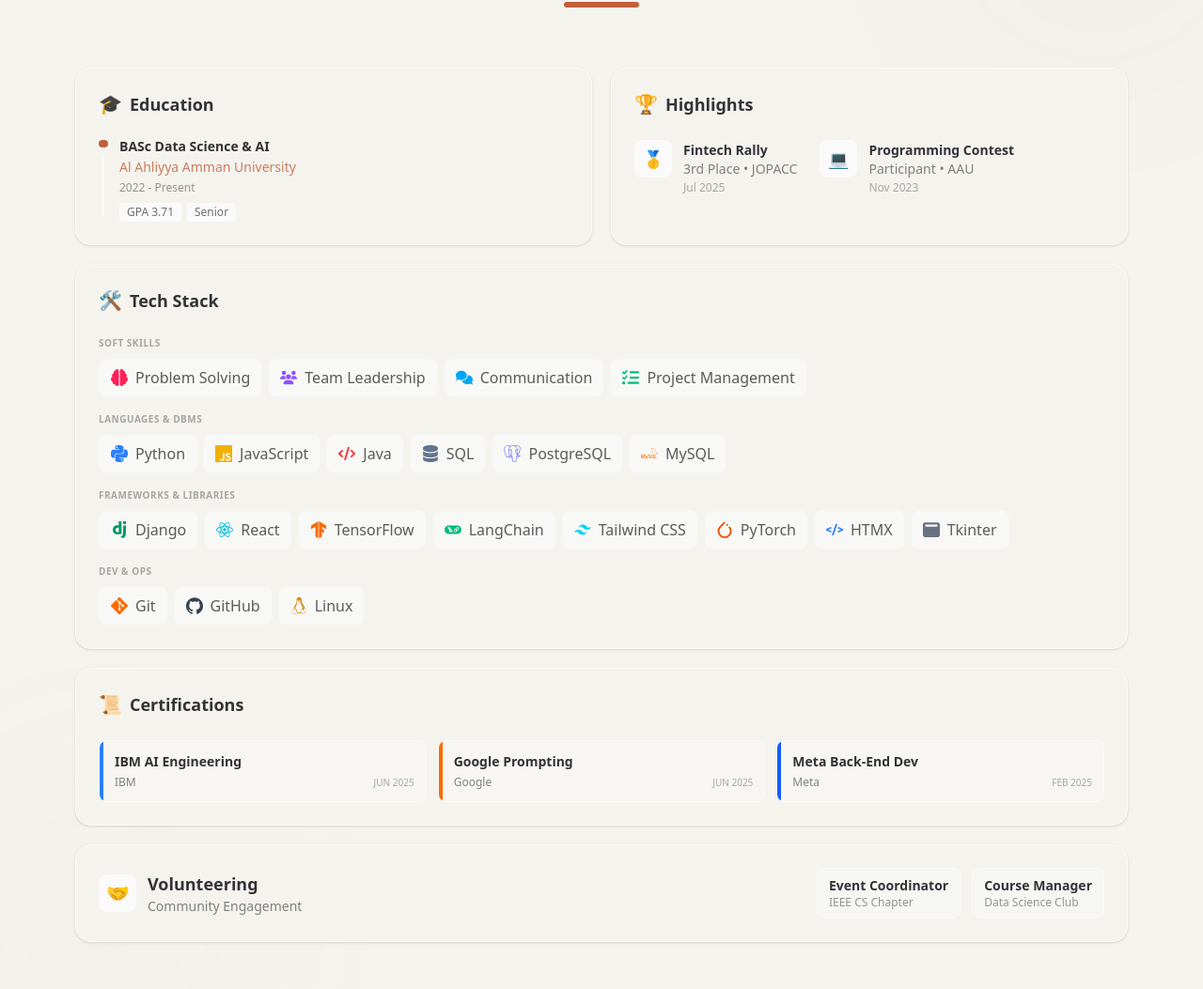
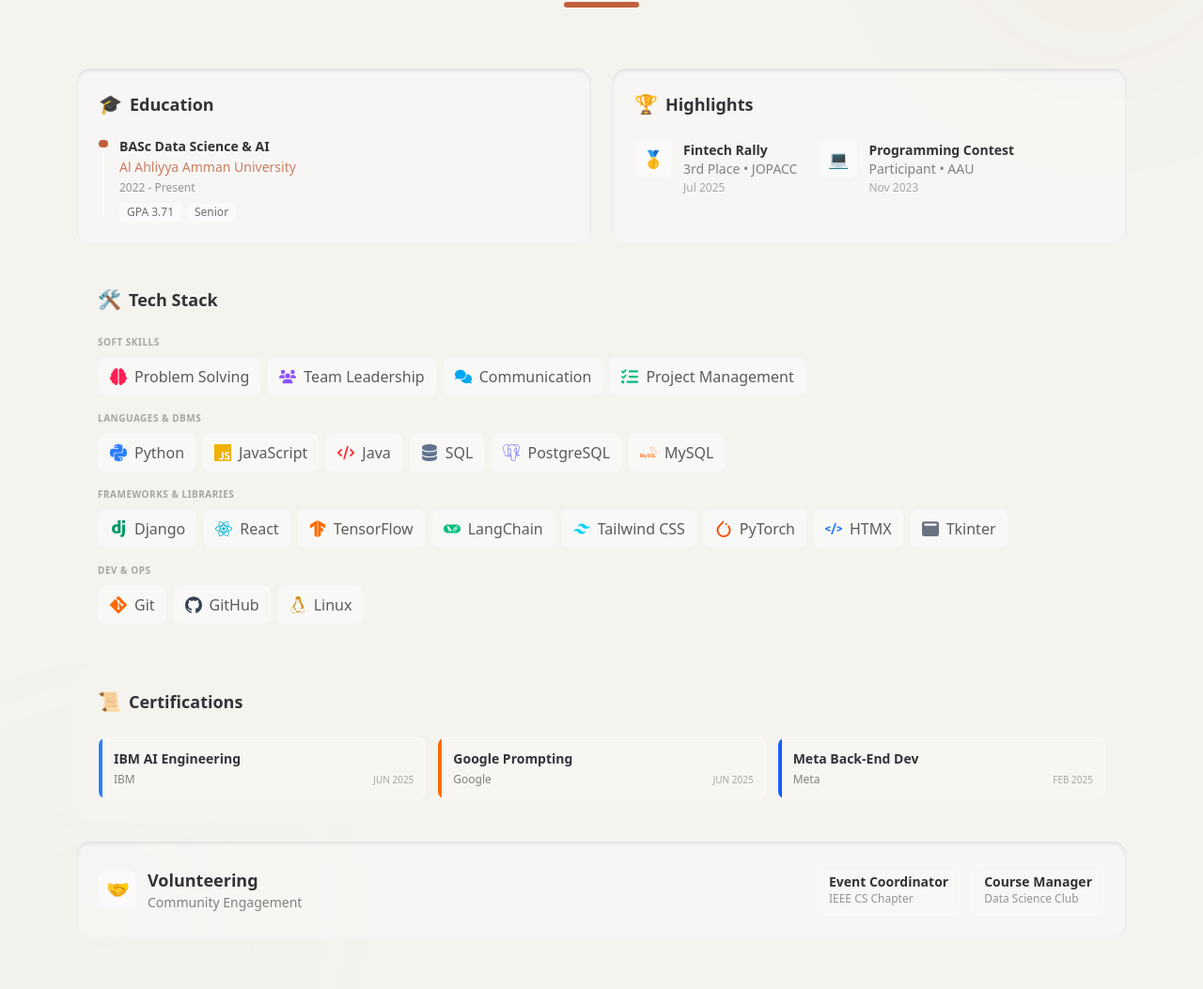
Before and after one commit to aboodmord6/profile, a React (Vite) app: page / in a window 1280 px wide. Shown: the part 1004-2057 px from the top of the page at 94% size. Built offline with nearby package versions, Linux system fonts and the light colour scheme.

Commit message:
feat(about): add About Me section with education, skills, and certifications.

```diff
--- a/src/components/About.jsx
+++ b/src/components/About.jsx
@@ -57,8 +57,8 @@ const About = () => {
   };
 
   // Consistent base card class
-  const cardBase = "card bg-base-100 border border-base-200 hover:border-primary/30 shadow-sm hover:shadow-md transition-shadow duration-200";
-
+  const cardBaseIn = "card bg-base-200/50 border border-base-300/50 shadow-[inset_0_2px_4px_rgba(0,0,0,0.1)] hover:shadow-[inset_0_2px_8px_rgba(0,0,0,0.15)] transition-all duration-300";
+  const cardBaseOut = "card bg-base-100 transition-all duration-300";
   return (
     <section id="about" className="py-24 relative overflow-hidden bg-base-100">
         {/* Background Decorations - Subtle */}
@@ -94,7 +94,7 @@ const About = () => {
 
 
           {/* 1. Education */}
-          <motion.div variants={item} className={`md:col-span-6 ${cardBase}`}>
+          <motion.div variants={item} className={`md:col-span-6 ${cardBaseIn}`}>
              <div className="card-body p-6">
                 <h3 className="text-lg font-bold text-base-content flex items-center gap-2 mb-3">
                     <span className="text-xl">🎓</span> Education
@@ -122,7 +122,7 @@ const About = () => {
           </motion.div>
 
           {/* 2. Highlights */}
-          <motion.div variants={item} className={`md:col-span-6 ${cardBase}`}>
+          <motion.div variants={item} className={`md:col-span-6 ${cardBaseIn}`}>
             <div className="card-body p-6">
               <h3 className="text-lg font-bold text-base-content flex items-center gap-2 mb-4">
                 <span className="text-xl">🏆</span> Highlights
@@ -149,7 +149,7 @@ const About = () => {
           </motion.div>
 
           {/* 3. Skills - Full width */}
-          <motion.div variants={item} className={`md:col-span-12 ${cardBase}`}>
+          <motion.div variants={item} className={`md:col-span-12 ${cardBaseOut}`}>
             <div className="card-body p-6">
               <h3 className="text-lg font-bold text-base-content flex items-center gap-2 mb-4">
                 <span className="text-xl">🛠️</span> Tech Stack
@@ -177,7 +177,7 @@ const About = () => {
           </motion.div>
 
           {/* 5. Certifications - Neutral with left accent */}
-          <motion.div variants={item} className={`md:col-span-12 ${cardBase}`}>
+          <motion.div variants={item} className={`md:col-span-12 ${cardBaseOut}`}>
              <div className="card-body p-6">
                 <h3 className="text-lg font-bold text-base-content flex items-center gap-2 mb-4">
                     <span className="text-xl">📜</span> Certifications
@@ -204,7 +204,7 @@ const About = () => {
           </motion.div>
 
           {/* 6. Volunteering - Standard card style */}
-          <motion.div variants={item} className={`md:col-span-12 ${cardBase}`}>
+          <motion.div variants={item} className={`md:col-span-12 ${cardBaseIn}`}>
              <div className="card-body p-6 flex flex-col md:flex-row items-start md:items-center justify-between gap-4">
                 <div className="flex items-center gap-3">
                     <div className="w-10 h-10 rounded-lg bg-base-200 flex items-center justify-center text-xl">🤝</div>
```
